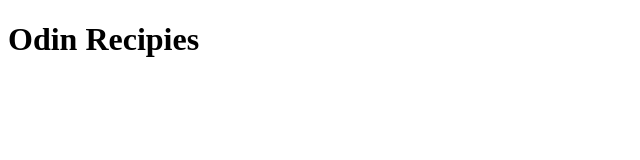
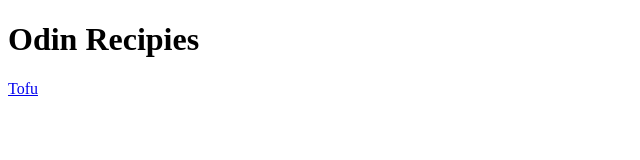
Before and after one commit to SoulAttention/odin-recipies, a plain HTML site: page index.html in a window 1280 px wide. Shown: the full height of the page, 0-640 px from the left. Drawn offline with Linux system fonts and the light colour scheme.

Commit message:
Linked to tofupage

```diff
--- a/index.html
+++ b/index.html
@@ -7,5 +7,6 @@
 
     <body>
         <h1>Odin Recipies</h1>
+        <p><a href="./recipies/tofu.html">Tofu</a></p>
     </body>
 </html>
```
